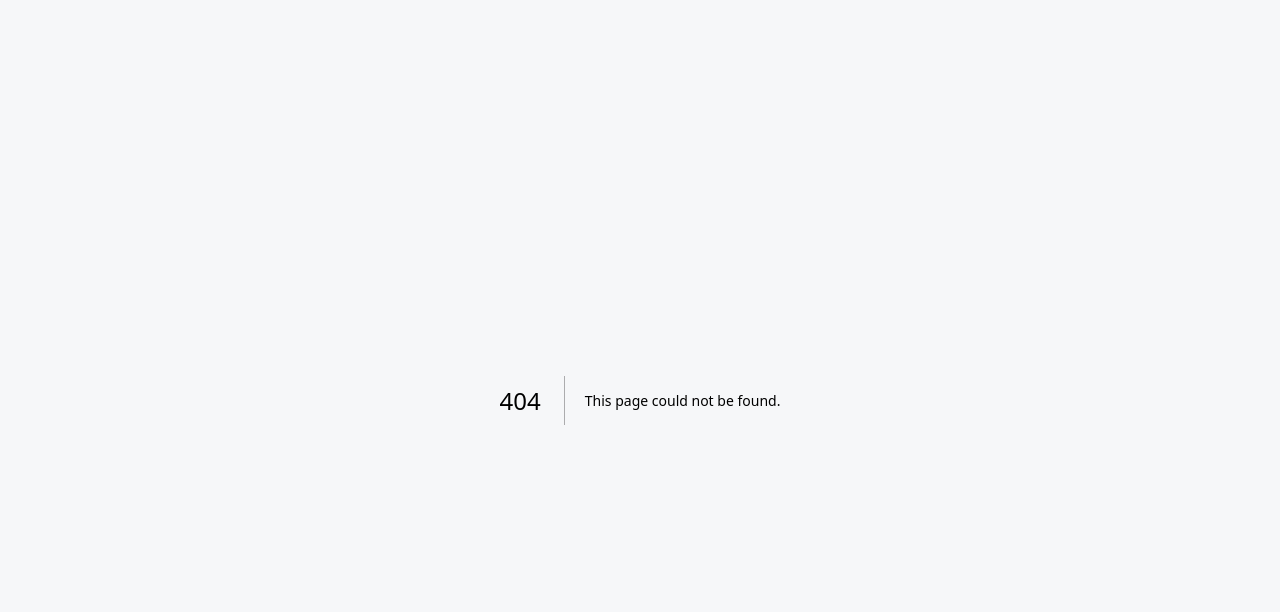
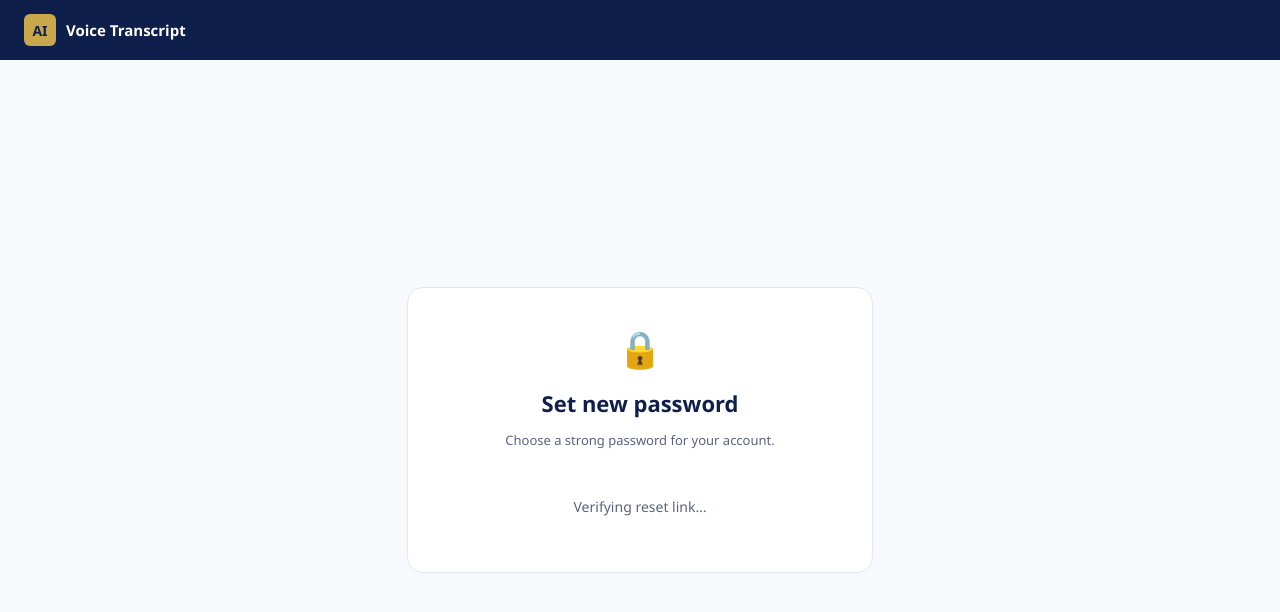
Before and after one commit to shaneburrowes73-beep/voice-recording-transcription, a Next.js app: page /reset-password in a window 1280 px wide. Before the commit this address had no page. Shown: the top 612 px of the page. Built offline with nearby package versions, Linux system fonts and the light colour scheme; no server answers.

Commit message:
Create page.tsx

```diff
--- /dev/null
+++ b/app/reset-password/page.tsx
@@ -0,0 +1,137 @@
+'use client';
+
+import React, { useState, useEffect } from 'react';
+import { useRouter } from 'next/navigation';
+import { getWorkspaceClient } from '@/lib/workspace-auth';
+
+function strength(pw: string) {
+  let s = 0;
+  if (pw.length >= 8) s++;
+  if (/[A-Z]/.test(pw)) s++;
+  if (/[a-z]/.test(pw)) s++;
+  if (/\d/.test(pw)) s++;
+  if (/[^a-zA-Z\d]/.test(pw)) s++;
+  return s;
+}
+const strengthLabel = ['', 'Weak', 'Weak', 'Fair', 'Strong', 'Very strong'];
+const strengthColor  = ['', '#dc2626', '#dc2626', '#f59e0b', '#059669', '#065f46'];
+
+export default function ResetPasswordConfirmPage() {
+  const router = useRouter();
+  const [password, setPassword]   = useState('');
+  const [confirm,  setConfirm]    = useState('');
+  const [showPw,   setShowPw]     = useState(false);
+  const [loading,  setLoading]    = useState(false);
+  const [error,    setError]      = useState('');
+  const [done,     setDone]       = useState(false);
+  const [ready,    setReady]      = useState(false);
+
+  const pws = strength(password);
+
+  // Supabase sends the recovery token via URL hash — the client picks it up
+  // automatically via onAuthStateChange with event = PASSWORD_RECOVERY
+  useEffect(() => {
+    const sb = getWorkspaceClient();
+    const { data: { subscription } } = sb.auth.onAuthStateChange((event) => {
+      if (event === 'PASSWORD_RECOVERY') setReady(true);
+    });
+    return () => subscription.unsubscribe();
+  }, []);
+
+  const handleSubmit = async (e: React.FormEvent) => {
+    e.preventDefault();
+    setError('');
+    if (pws < 2) { setError('Password is too weak. Use at least 8 characters.'); return; }
+    if (password !== confirm) { setError('Passwords do not match.'); return; }
+    setLoading(true);
+    try {
+      const { error: err } = await getWorkspaceClient().auth.updateUser({ password });
+      if (err) throw new Error(err.message);
+      setDone(true);
+      setTimeout(() => router.replace('/workspace'), 2500);
+    } catch (err: any) {
+      setError(err.message || 'Something went wrong');
+    }
+    setLoading(false);
+  };
+
+  const inp: React.CSSProperties = {
+    padding: '12px 14px', borderRadius: 10, border: '1px solid #e5e7eb',
+    fontSize: 14, width: '100%', boxSizing: 'border-box',
+    background: '#f9fafb', color: '#111', fontFamily: 'inherit', outline: 'none',
+  };
+
+  return (
+    <div style={{ minHeight: '100vh', background: '#f8f9fc', fontFamily: '"Segoe UI", system-ui, sans-serif', display: 'flex', flexDirection: 'column' }}>
+      <nav style={{ background: '#0f1f4b', padding: '14px 24px' }}>
+        <div style={{ display: 'flex', alignItems: 'center', gap: 10 }}>
+          <div style={{ width: 32, height: 32, borderRadius: 6, background: '#c9a84c', display: 'flex', alignItems: 'center', justifyContent: 'center', fontWeight: 800, fontSize: 14, color: '#0f1f4b' }}>AI</div>
+          <span style={{ color: '#fff', fontWeight: 600, fontSize: 15 }}>Voice Transcript</span>
+        </div>
+      </nav>
+
+      <div style={{ flex: 1, display: 'flex', alignItems: 'center', justifyContent: 'center', padding: '40px 20px' }}>
+        <div style={{ background: '#fff', border: '1px solid #e2e6f0', borderRadius: 16, padding: '36px 32px', width: '100%', maxWidth: 400 }}>
+
+          <div style={{ textAlign: 'center', marginBottom: 28 }}>
+            <div style={{ fontSize: 36, marginBottom: 12 }}>🔒</div>
+            <h1 style={{ fontSize: 22, fontWeight: 800, color: '#0f1f4b', marginBottom: 6 }}>Set new password</h1>
+            <p style={{ fontSize: 13, color: '#5a6480' }}>Choose a strong password for your account.</p>
+          </div>
+
+          {done ? (
+            <div style={{ textAlign: 'center' }}>
+              <div style={{ background: '#f0fdf4', border: '1px solid #86efac', borderRadius: 12, padding: '20px 16px' }}>
+                <div style={{ fontSize: 28, marginBottom: 8 }}>✓</div>
+                <div style={{ fontWeight: 700, color: '#166534', marginBottom: 4 }}>Password updated</div>
+                <div style={{ fontSize: 13, color: '#15803d' }}>Taking you to your workspace…</div>
+              </div>
+            </div>
+          ) : !ready ? (
+            <div style={{ textAlign: 'center', color: '#5a6480', fontSize: 14, padding: '20px 0' }}>
+              Verifying reset link…
+            </div>
+          ) : (
+            <form onSubmit={handleSubmit}>
+              <div style={{ marginBottom: 14 }}>
+                <label style={{ fontSize: 12, fontWeight: 600, color: '#374151', display: 'block', marginBottom: 6 }}>New password</label>
+                <div style={{ position: 'relative' }}>
+                  <input style={{ ...inp, paddingRight: 44 }} type={showPw ? 'text' : 'password'} value={password} onChange={e => setPassword(e.target.value)} placeholder="At least 8 characters" required autoFocus />
+                  <button type="button" onClick={() => setShowPw(v => !v)}
+                    style={{ position: 'absolute', right: 12, top: '50%', transform: 'translateY(-50%)', background: 'none', border: 'none', cursor: 'pointer', color: '#9ca3af', fontSize: 14 }}>
+                    {showPw ? '🙈' : '👁'}
+                  </button>
+                </div>
+                {password && (
+                  <div style={{ marginTop: 6 }}>
+                    <div style={{ height: 4, borderRadius: 4, background: '#e5e7eb', overflow: 'hidden', marginBottom: 3 }}>
+                      <div style={{ height: '100%', width: `${(pws / 5) * 100}%`, background: strengthColor[pws], transition: 'all 0.3s', borderRadius: 4 }} />
+                    </div>
+                    <div style={{ fontSize: 11, color: strengthColor[pws], fontWeight: 600 }}>{strengthLabel[pws]}</div>
+                  </div>
+                )}
+              </div>
+
+              <div style={{ marginBottom: 20 }}>
+                <label style={{ fontSize: 12, fontWeight: 600, color: '#374151', display: 'block', marginBottom: 6 }}>Confirm password</label>
+                <input style={{ ...inp, borderColor: confirm && confirm !== password ? '#fca5a5' : '#e5e7eb' }} type={showPw ? 'text' : 'password'} value={confirm} onChange={e => setConfirm(e.target.value)} placeholder="Re-enter password" required />
+                {confirm && confirm !== password && (
+                  <div style={{ fontSize: 11, color: '#dc2626', marginTop: 4 }}>Passwords do not match</div>
+                )}
+              </div>
+
+              {error && (
+                <div style={{ background: '#fef2f2', border: '1px solid #fecaca', borderRadius: 8, padding: '10px 14px', marginBottom: 16, fontSize: 13, color: '#b91c1c' }}>{error}</div>
+              )}
+
+              <button type="submit" disabled={loading || pws < 2 || password !== confirm}
+                style={{ width: '100%', padding: '13px 0', background: loading || pws < 2 || password !== confirm ? '#9ca3af' : '#0f1f4b', color: '#fff', border: 'none', borderRadius: 10, fontSize: 15, fontWeight: 700, cursor: loading || pws < 2 || password !== confirm ? 'not-allowed' : 'pointer' }}>
+                {loading ? 'Updating…' : 'Set new password'}
+              </button>
+            </form>
+          )}
+        </div>
+      </div>
+    </div>
+  );
+}
```
